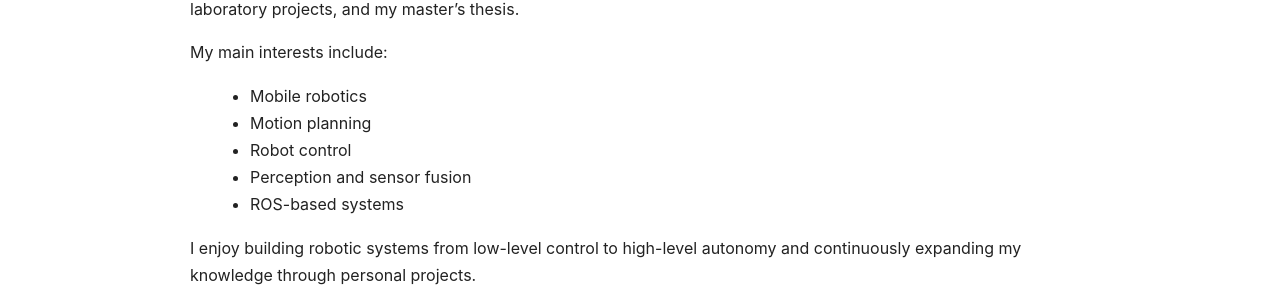
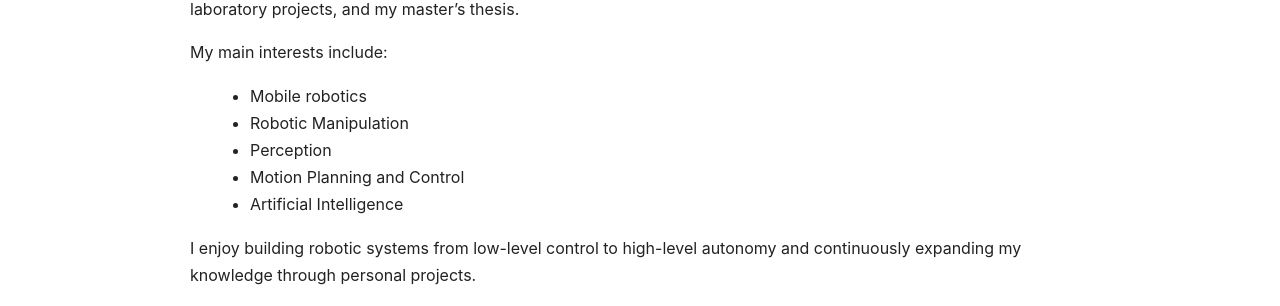
Before and after one commit to SUN1031/SUN1031.github.io, a Jekyll site: the page built from about.md, in a window 1280 px wide. Shown: the part 529-835 px from the top of the page. Built offline with Jekyll 4.4.1, drawn with Linux system fonts in a browser that asks for light colours.

Commit message:
Update about.md

```diff
--- a/about.md
+++ b/about.md
@@ -17,9 +17,9 @@ During my graduate studies, I worked on robot perception, control, and autonomou
 My main interests include:
 
 - Mobile robotics
-- Motion planning
-- Robot control
-- Perception and sensor fusion
-- ROS-based systems
+- Robotic Manipulation
+- Perception
+- Motion Planning and Control
+- Artificial Intelligence
 
 I enjoy building robotic systems from low-level control to high-level autonomy and continuously expanding my knowledge through personal projects.
```
